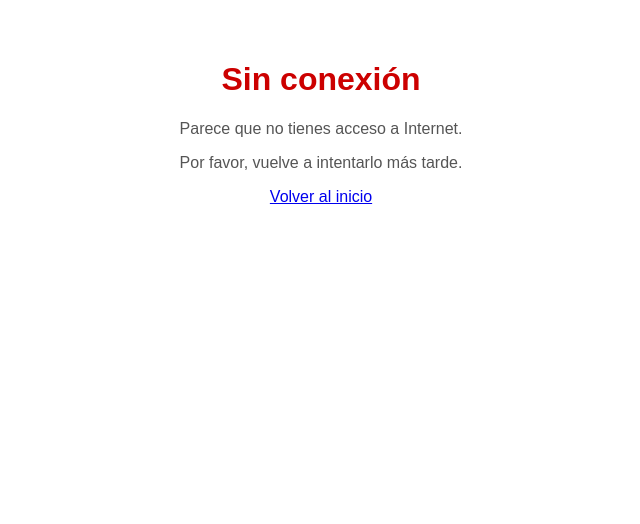
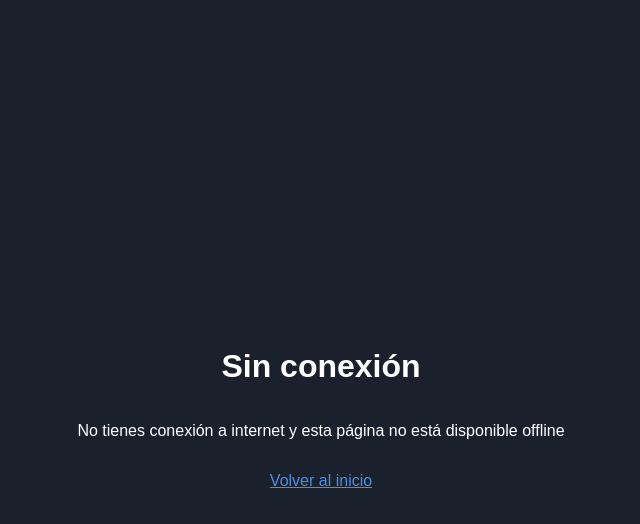
Before and after one commit to DiegoJesusP/PWA_MANIFEST_DJHP, a plain HTML site: page offline.html in a window 1280 px wide. Shown: the whole page, without its empty margins (319-959 px from the left). Drawn offline with Linux system fonts and the light colour scheme.

Commit message:
[ADD] se agrego lo necesario para volver la aplicion una PWA

```diff
--- a/offline.html
+++ b/offline.html
@@ -4,20 +4,38 @@
   <meta charset="UTF-8">
   <meta name="viewport" content="width=device-width, initial-scale=1.0">
   <title>Sin conexión</title>
+  <link rel="manifest" href="/manifest.json">
+  <meta name="theme-color" content="#4A90E2">
+
+  <meta name="apple-mobile-web-app-capable" content="yes">
+  <meta name="apple-mobile-web-app-status-bar-style" content="black-translucent">
+
+  <link rel="apple-touch-icon" href="/images/icons/180.png" sizes="180x180">
+  <link rel="apple-touch-icon-precomposed" href="/images/icons/180.png">
+
+  <link rel="icon" href="/images/icons/192.png" type="image/png">
+
   <style>
     body {
-      font-family: Arial, sans-serif;
+      display: flex;
+      flex-direction: column;
+      justify-content: center;
+      align-items: center;
+      height: 100vh;
+      background-color: #1A202C;
+      color: #fff;
       text-align: center;
-      padding: 2rem;
+      font-family: sans-serif;
     }
-    h1 { color: #c00; }
-    p { color: #555; }
+    a {
+      color: #4A90E2;
+      margin-top: 1rem;
+    }
   </style>
 </head>
 <body>
   <h1>Sin conexión</h1>
-  <p>Parece que no tienes acceso a Internet.</p>
-  <p>Por favor, vuelve a intentarlo más tarde.</p>
-  <a href="index.html">Volver al inicio</a>
+  <p>No tienes conexión a internet y esta página no está disponible offline</p>
+  <a href="/">Volver al inicio</a>
 </body>
 </html>
```
Also changed, not shown: calendar.html (+14 -0 lines), form.html (+14 -0 lines), index.html (+16 -3 lines), sw.js (+17 -7 lines), images/icons/180.png (added).
